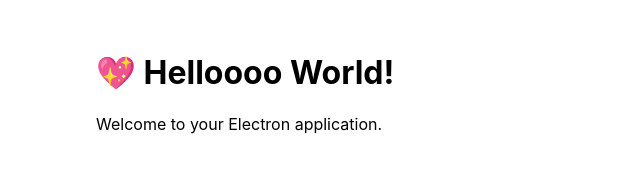
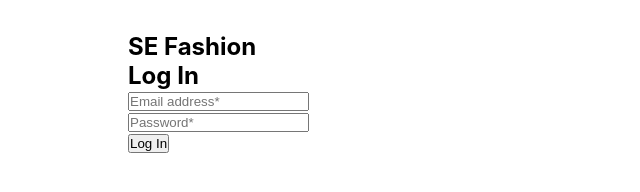
Before and after one commit to stephanelle-rachwan/ecommerce-project-FE, an Electron app: page src/index.html in a window 800 px wide. Shown: the whole page, without its empty margins (0-640 px from the left). Drawn offline with Linux system fonts and the light colour scheme.

Commit message:
creating the html of the log in page | Electron

```diff
--- a/src/index.css
+++ /dev/null
@@ -1,7 +0,0 @@
-body {
-  font-family: -apple-system, BlinkMacSystemFont, 'Segoe UI', Roboto, Helvetica,
-    Arial, sans-serif;
-  margin: auto;
-  max-width: 38rem;
-  padding: 2rem;
-}
--- a/src/index.html
+++ b/src/index.html
@@ -1,12 +1,29 @@
 <!DOCTYPE html>
 <html>
-  <head>
-    <meta charset="UTF-8" />
-    <title>Hello World!</title>
-    <link rel="stylesheet" href="index.css" />
-  </head>
-  <body>
-    <h1>💖 Helloooo World!</h1>
-    <p>Welcome to your Electron application.</p>
-  </body>
+
+<head>
+    <title>SE Fashion | Log In </title>
+    <link rel="stylesheet" href="\styles\styles.css">
+    <link rel="stylesheet" href="https://cdnjs.cloudflare.com/ajax/libs/font-awesome/6.1.1/css/all.min.css">
+</head>
+
+<body>
+    <nav>
+        <h1><strong>SE</strong> Fashion</h1>
+      </nav>
+
+    <section>
+        <h1> Log In </h1>
+        <form>
+            <div>
+                <input type="email" id="user-email" placeholder="Email address*" name="email" required>
+            </div>
+            <div>
+                <input type="password" id="user-password" placeholder="Password*" name="password" required>
+            </div>
+            <button type="submit"> Log In </button>
+        </form>
+    </section>
+</body>
+
 </html>
```
